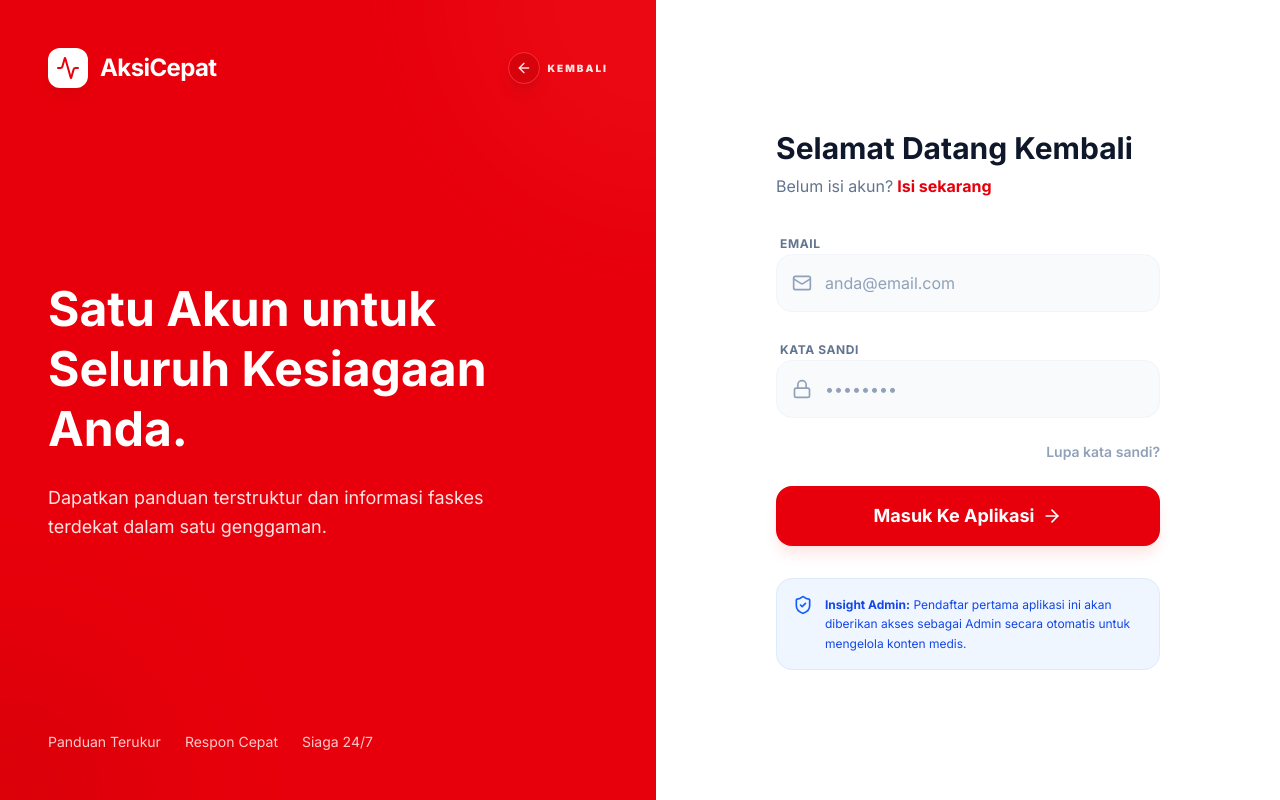
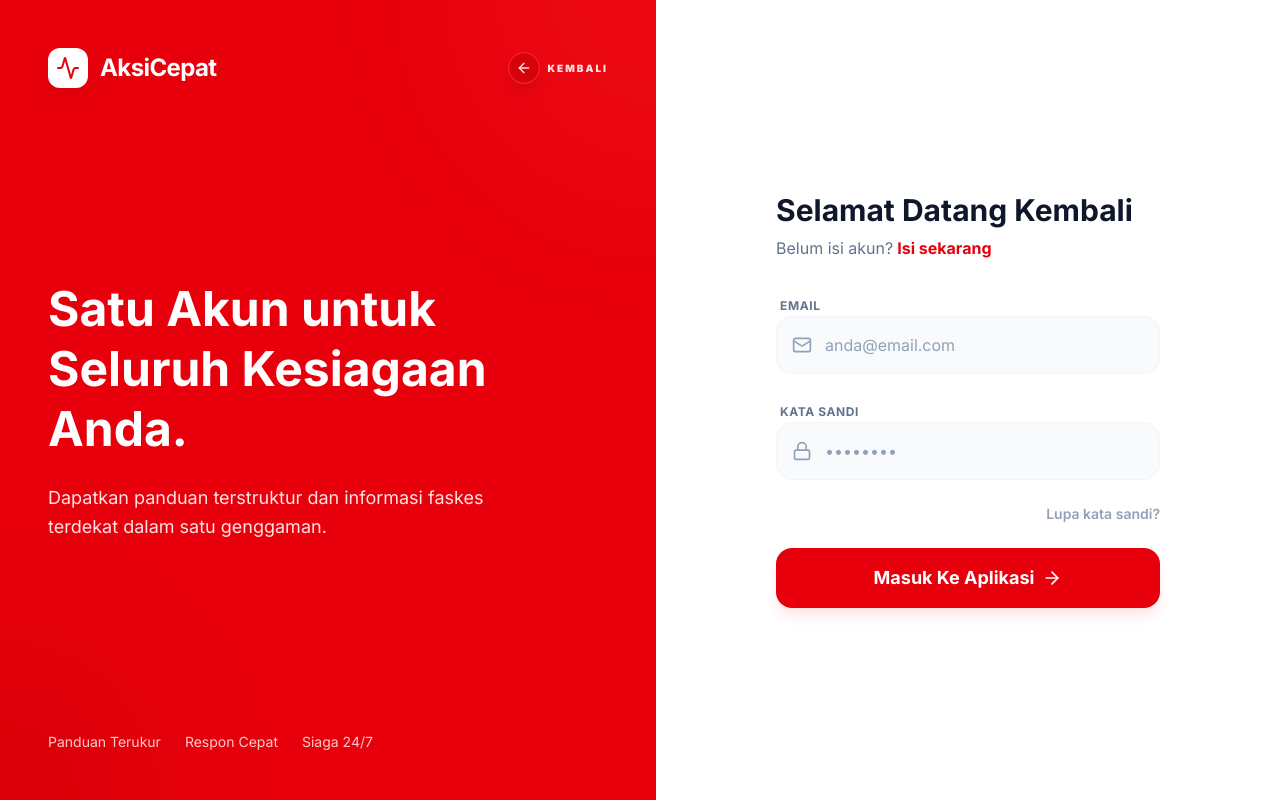
Before and after one commit to cahayasabnah/AksiCepat-P3K, a React (Vite) app: page /login in a window 1280 px wide. Built offline with nearby package versions, Linux system fonts and the light colour scheme.

Commit message:
feat: Remove admin registration hint
Removes the static hint about automatic admin access for the first registrant on the login page. This improves clarity and avoids potential confusion about user roles.

```diff
--- a/src/pages/LoginPage.tsx
+++ b/src/pages/LoginPage.tsx
@@ -207,12 +207,7 @@ export default function LoginPage({ onLogin }: LoginPageProps) {
             </button>
           </form>
 
-          <div className="p-4 bg-blue-50 rounded-2xl border border-blue-100 flex gap-3">
-             <ShieldCheck className="w-5 h-5 text-blue-600 shrink-0" />
-             <p className="text-xs text-blue-700 leading-relaxed">
-               <strong>Insight Admin:</strong> Pendaftar pertama aplikasi ini akan diberikan akses sebagai Admin secara otomatis untuk mengelola konten medis.
-             </p>
-          </div>
+
         </motion.div>
       </div>
     </div>
```
